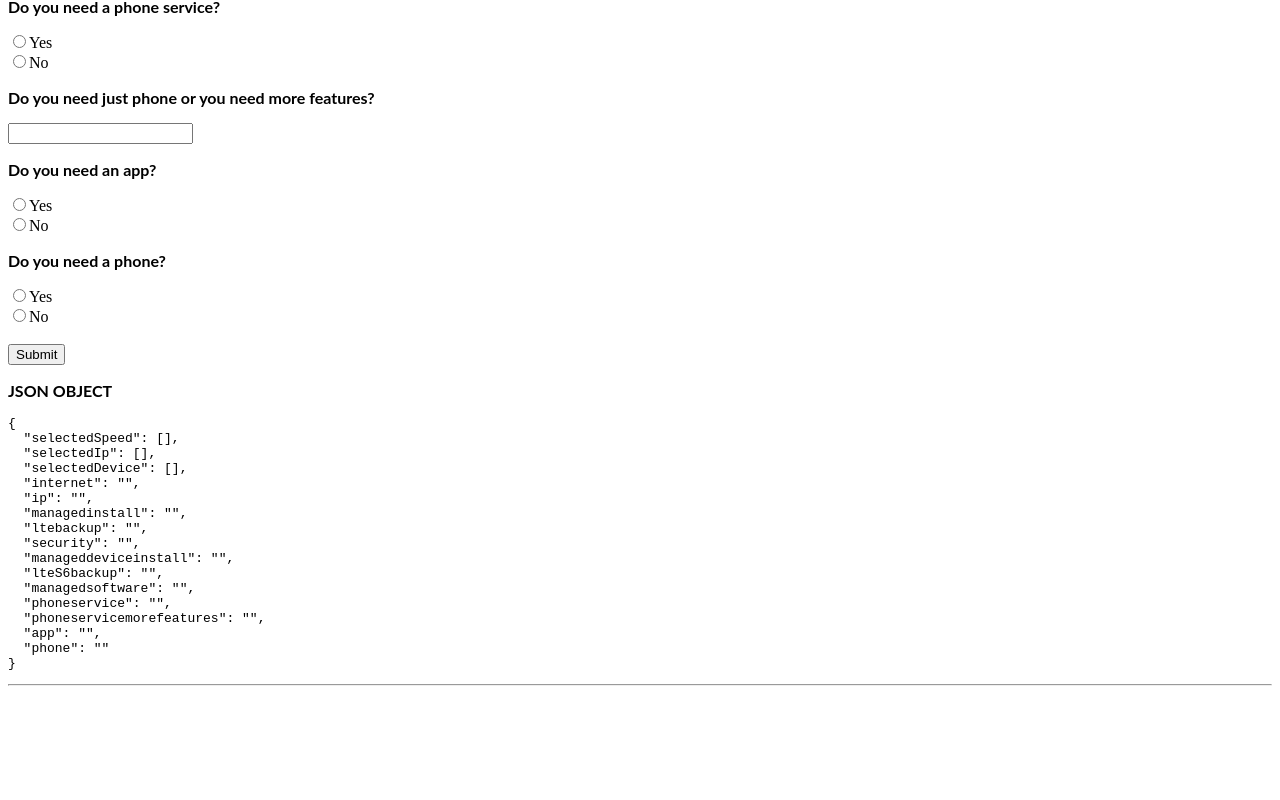
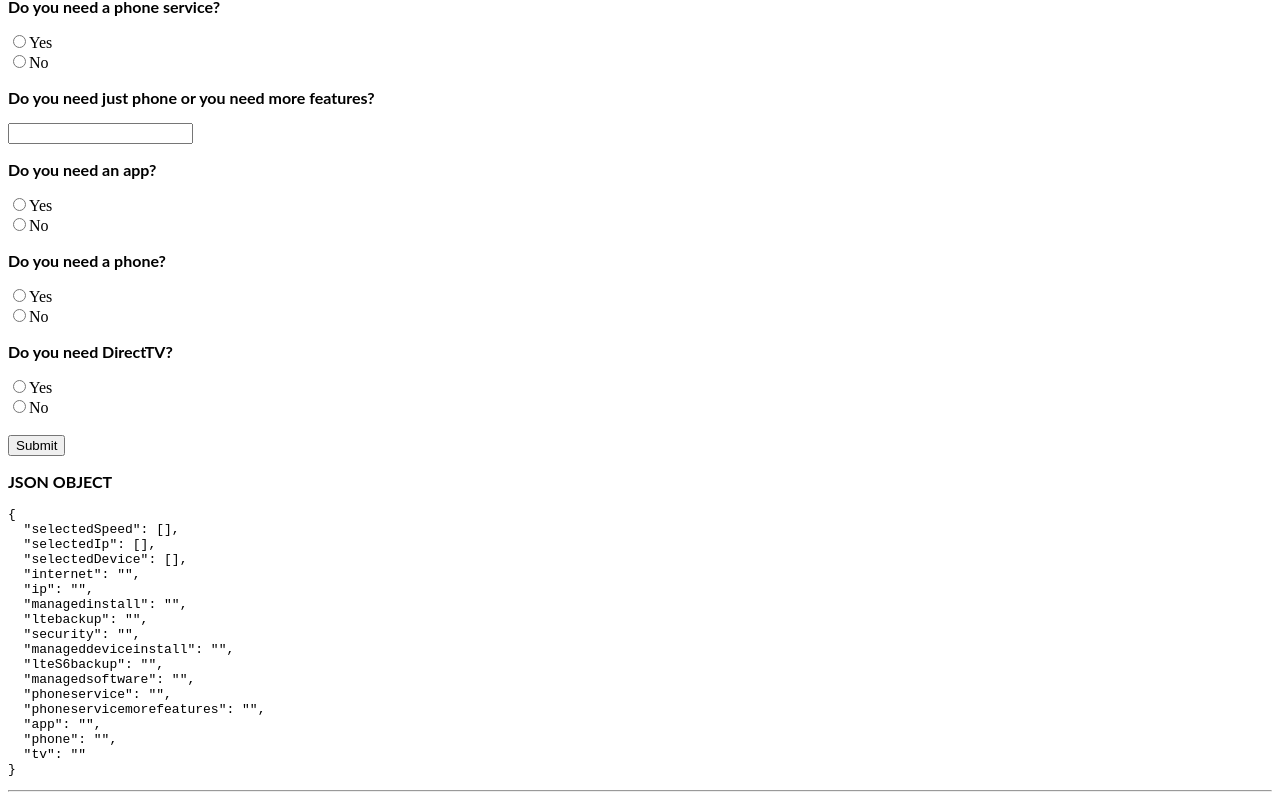
Before and after one commit to samru-desh/OrderLogic, an Angular app: page / in a window 1280 px wide. Shown: the part 1298-2098 px from the top of the page. Before the commit the page ends 1992 px from the top, so only its background shows below. Built offline with nearby package versions, Linux system fonts and the light colour scheme.

Commit message:
2 files modified

```diff
--- a/src/app/app.component.html
+++ b/src/app/app.component.html
@@ -142,6 +142,15 @@
     <input type="radio" formControlName="phone" value="No" />
     <label class="form-check-label" for="phoneno">No</label>
   </div>
+  <p><b>Do you need DirectTV?</b></p>
+  <div>
+    <input type="radio" formControlName="tv" value="Yes" />
+    <label class="form-check-label" for="tvyes">Yes</label>
+  </div>
+  <div>
+    <input type="radio" formControlName="tv" value="No" />
+    <label class="form-check-label" for="tvno">No</label>
+  </div>
   <br />
   <button type="submit" color="danger" expand="block">Submit</button>
 </form>
--- a/src/app/app.component.ts
+++ b/src/app/app.component.ts
@@ -71,6 +71,7 @@ export class AppComponent implements OnInit {
     phoneservicemorefeatures: string;
     app: string;
     phone: string;
+    tv: string;
   } = {
     selectedSpeed: [],
     selectedIp: [],
@@ -87,6 +88,7 @@ export class AppComponent implements OnInit {
     phoneservicemorefeatures: '',
     app: '',
     phone: '',
+    tv: '',
   };
 
   ngOnInit(): void {
@@ -111,6 +113,7 @@ export class AppComponent implements OnInit {
       phoneservicemorefeatures: new FormControl(null, Validators.required),
       app: new FormControl(null, Validators.required),
       phone: new FormControl(null, Validators.required),
+      tv: new FormControl(null, Validators.required),
       // control for Checkbox exemple
       fruits: new FormArray([]),
       speed: new FormArray([]),
@@ -206,6 +209,7 @@ export class AppComponent implements OnInit {
       phoneservicemorefeatures: value?.phoneservicemorefeatures || '',
       app: value?.app || '',
       phone: value?.phone || '',
+      tv: value?.tv || '',
     };
   }
 }
```
